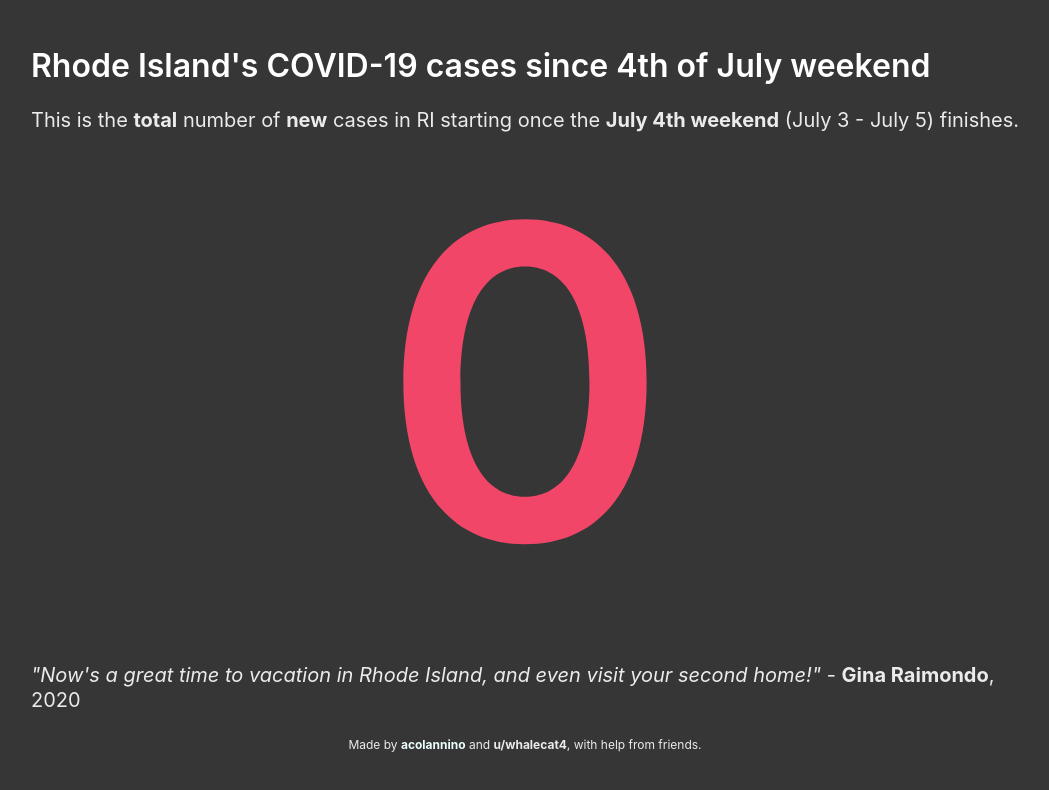
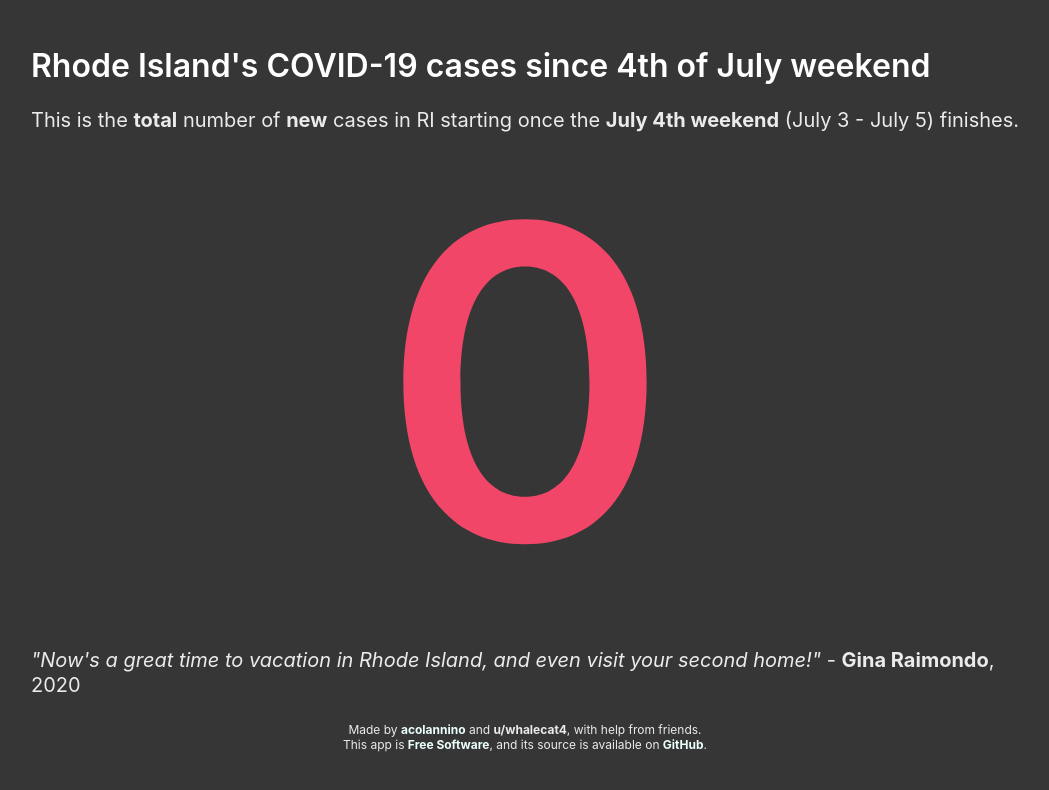
Before and after one commit to akc8012/gina-rona-app, a Preact app: page / in a window 1280 px wide. Shown: the top 790 px of the page, without its empty margins (115-1164 px from the left). Built offline with nearby package versions, Linux system fonts and the light colour scheme; no server answers.

Commit message:
added pretension text

```diff
--- a/src/main.tsx
+++ b/src/main.tsx
@@ -42,6 +42,10 @@ function App() {
 					<p class='subtitle is-7 has-text-centered' style={{ marginBottom: 0 }}>
 						Made by <a class='has-text-primary-light' href='https://acolannino.io'><b>acolannino</b></a> and <b>u/whalecat4</b>, with help from friends.
 					</p>
+					<p class='subtitle is-7 has-text-centered'>
+						This app is <a class='has-text-primary-light' href='https://en.wikipedia.org/wiki/Free_software'><b>Free Software</b></a>,
+						and its source is available on <a class='has-text-primary-light' href='https://github.com/akc8012/gina-rona-app'><b>GitHub</b></a>.
+					</p>
 				</div>
 			</div>
 		</section>
```
